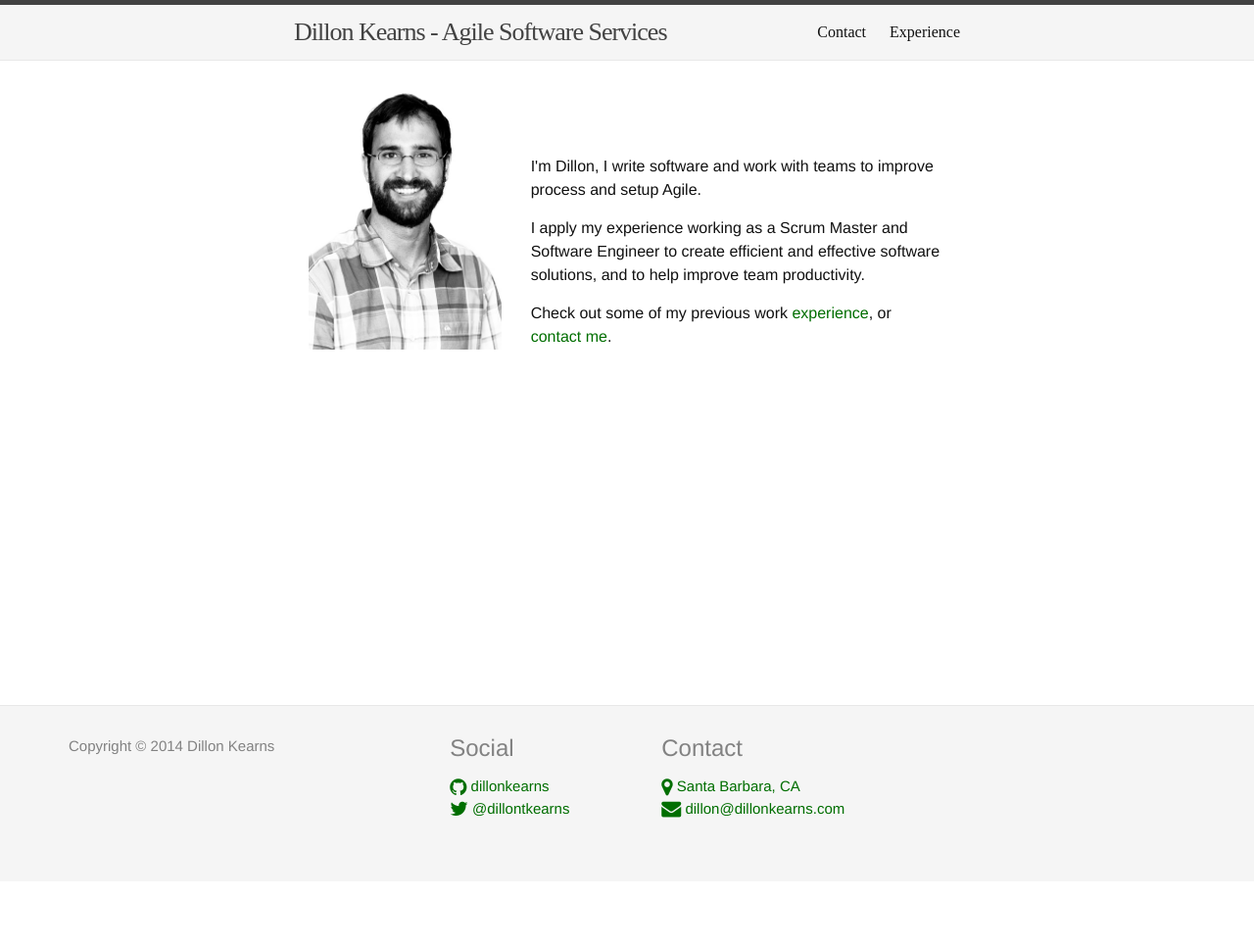
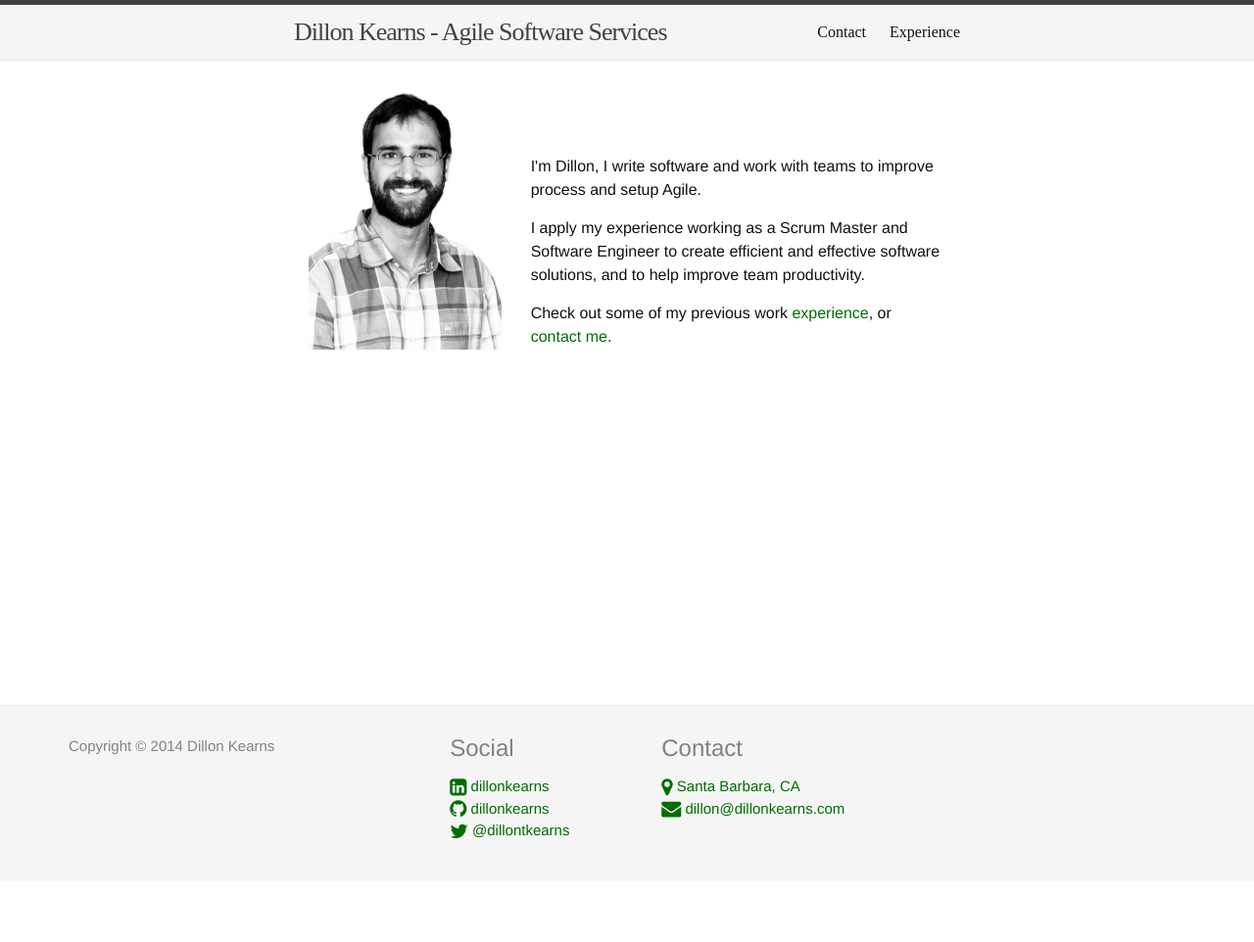
Before and after one commit to dillonkearns/dillonkearns.github.io, a Jekyll site: the page built from index.html, in a window 1280 px wide. Shown: the whole page at 98% size. Built offline with Jekyll 4.4.1, drawn with Linux system fonts in a browser that asks for light colours; nearby versions of some CDN libraries; a style sheet for code colours, icons or effects is not loaded.

Commit message:
Add linkedin and hover text to footer.

```diff
--- a/_includes/footer.html
+++ b/_includes/footer.html
@@ -12,8 +12,9 @@
       <div class="footer-col footer-col-2">
         <h3>Social</h3>
         <ul class="social-media-list">
-          <li><a href="http://github.com/dillonkearns"><span class="fa fa-lg fa-github"></span> dillonkearns</a><br></li>
-          <li><a href="http://twitter.com/dillonkearns"><span class="fa fa-lg fa-twitter"></span> @dillontkearns</a><br></li>
+          <li><a href="https://www.linkedin.com/in/dillonkearns" title="linkedin"><span class="fa fa-lg fa-linkedin-square"></span> dillonkearns</a><br></li>
+          <li><a href="https://github.com/dillonkearns" title="github"><span class="fa fa-lg fa-github"></span> dillonkearns</a><br></li>
+          <li><a href="https://twitter.com/dillonkearns" title="twitter"><span class="fa fa-lg fa-twitter"></span> @dillontkearns</a><br></li>
         </ul>
       </div>
 
```
